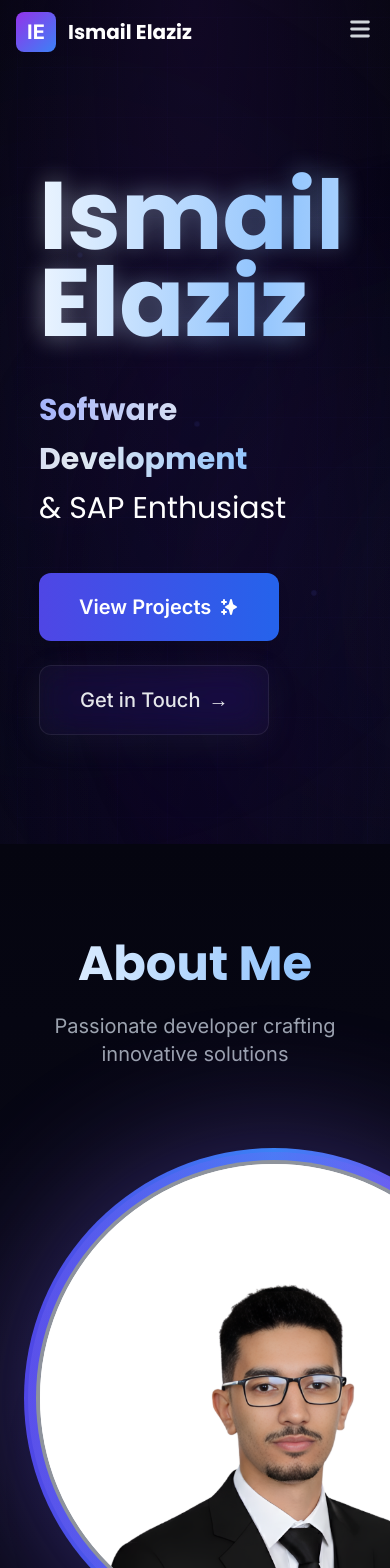
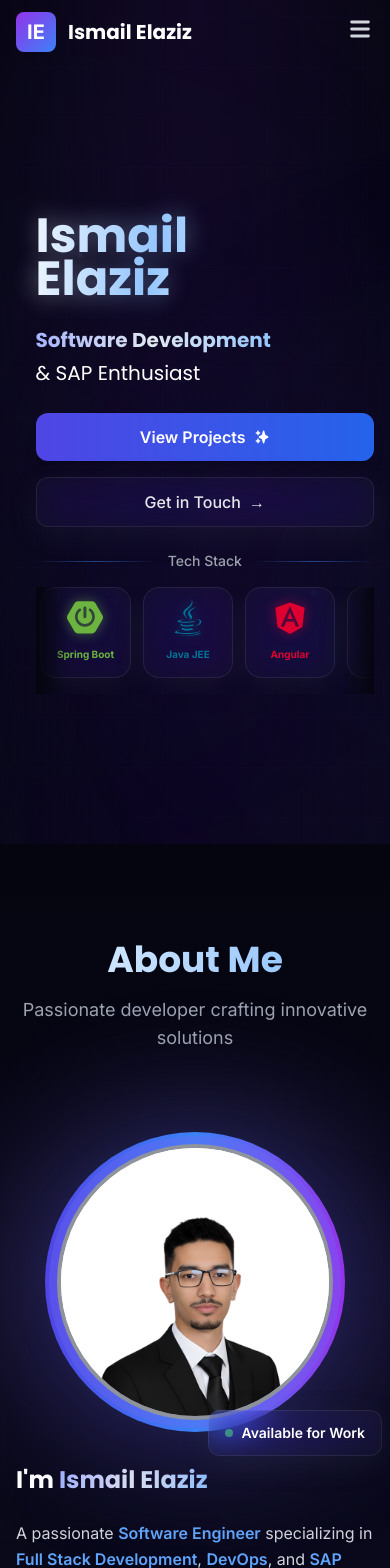
Before and after one commit to ismail-elaziz/myportfolio, a Next.js app: page / in a window 390 px wide. Shown: the top 1568 px of the page. Built offline with nearby package versions, Linux system fonts and the light colour scheme.

Commit message:
Make website fully responsive for mobile devices with creative tech showcase

```diff
--- a/app/globals.css
+++ b/app/globals.css
@@ -18,6 +18,11 @@ body {
 
 html {
   scroll-behavior: smooth;
+  overflow-x: hidden;
+}
+
+body {
+  overflow-x: hidden;
 }
 
 @layer utilities {
@@ -73,3 +78,13 @@ html {
 ::-webkit-scrollbar-thumb:hover {
   background: linear-gradient(180deg, #A855F7, #06B6D4);
 }
+
+/* Hide scrollbar for horizontal scroll elements */
+.scrollbar-hide {
+  -ms-overflow-style: none;
+  scrollbar-width: none;
+}
+
+.scrollbar-hide::-webkit-scrollbar {
+  display: none;
+}
--- a/app/layout.tsx
+++ b/app/layout.tsx
@@ -1,4 +1,4 @@
-import type { Metadata } from "next";
+import type { Metadata, Viewport } from "next";
 import { Inter, Poppins } from "next/font/google";
 import "./globals.css";
 
@@ -12,6 +12,12 @@ const poppins = Poppins({
   weight: ["300", "400", "500", "600", "700"],
   variable: "--font-poppins",
 });
+
+export const viewport: Viewport = {
+  width: "device-width",
+  initialScale: 1,
+  maximumScale: 5,
+};
 
 export const metadata: Metadata = {
   title: "Ismail Elaziz - Software Developer",
--- a/components/About.tsx
+++ b/components/About.tsx
@@ -45,7 +45,7 @@ export default function About() {
         />
       </div>
 
-      <div className="container mx-auto px-6 lg:px-20 relative z-10">
+      <div className="container mx-auto px-4 sm:px-6 lg:px-20 relative z-10">
         {/* Section Header */}
         <motion.div
           initial={{ opacity: 0, y: 30 }}
@@ -54,7 +54,7 @@ export default function About() {
           className="text-center mb-20"
         >
           <motion.h2
-            className="text-5xl md:text-6xl lg:text-7xl font-bold mb-6 bg-gradient-to-r from-white via-blue-300 to-white bg-clip-text text-transparent font-poppins"
+            className="text-4xl sm:text-5xl md:text-6xl lg:text-7xl font-bold mb-4 sm:mb-6 bg-gradient-to-r from-white via-blue-300 to-white bg-clip-text text-transparent font-poppins"
             animate={{
               backgroundPosition: ['0% 50%', '100% 50%', '0% 50%'],
             }}
@@ -73,14 +73,14 @@ export default function About() {
             initial={{ opacity: 0, y: 20 }}
             animate={isInView ? { opacity: 1, y: 0 } : {}}
             transition={{ duration: 0.8, delay: 0 }}
-            className="text-xl text-gray-400 max-w-2xl mx-auto"
+            className="text-lg sm:text-xl text-gray-400 max-w-2xl mx-auto"
           >
             Passionate developer crafting innovative solutions
           </motion.p>
         </motion.div>
 
         {/* Main Content Grid */}
-        <div className="grid lg:grid-cols-2 gap-16 items-center mb-20">
+        <div className="grid grid-cols-1 lg:grid-cols-2 gap-8 sm:gap-12 lg:gap-16 items-center mb-12 sm:mb-16 lg:mb-20">
           {/* Left: Image - CIRCULAR WITH PURPLE NEON GLOW */}
           <motion.div
             initial={{ opacity: 0, x: -50 }}
@@ -106,7 +106,7 @@ export default function About() {
             />
 
             {/* Main circular container */}
-            <div className="relative w-[500px] h-[500px] lg:w-[600px] lg:h-[600px]">
+            <div className="relative w-[300px] h-[300px] sm:w-[400px] sm:h-[400px] md:w-[450px] md:h-[450px] lg:w-[500px] lg:h-[500px] xl:w-[600px] xl:h-[600px]">
               {/* Gradient border matching "gradient-text" colors */}
               <div className="absolute inset-0 rounded-full p-1 bg-gradient-to-r from-indigo-600 via-blue-500 to-purple-600">
                 {/* Inner circle with animated glow background */}
@@ -148,11 +148,11 @@ export default function About() {
               initial={{ opacity: 0, scale: 0 }}
               animate={isInView ? { opacity: 1, scale: 1 } : {}}
               transition={{ duration: 0.6, delay: 0 }}
-              className="absolute -bottom-6 -right-6 glass px-6 py-4 rounded-2xl border border-blue-500/30 shadow-2xl"
+              className="absolute -bottom-6 -right-2 sm:-right-6 glass px-4 sm:px-6 py-3 sm:py-4 rounded-xl sm:rounded-2xl border border-blue-500/30 shadow-2xl"
             >
-              <div className="flex items-center gap-3">
-                <div className="w-3 h-3 rounded-full bg-green-400 animate-pulse" />
-                <span className="text-white font-semibold">Available for Work</span>
+              <div className="flex items-center gap-2 sm:gap-3">
+                <div className="w-2 h-2 sm:w-3 sm:h-3 rounded-full bg-green-400 animate-pulse" />
+                <span className="text-white font-semibold text-sm sm:text-base">Available for Work</span>
               </div>
             </motion.div>
           </motion.div>
@@ -170,7 +170,7 @@ export default function About() {
                 initial={{ opacity: 0, y: 20 }}
                 animate={isInView ? { opacity: 1, y: 0 } : {}}
                 transition={{ duration: 0.6, delay: 0 }}
-                className="text-3xl md:text-4xl font-bold text-white font-poppins"
+                className="text-2xl sm:text-3xl md:text-4xl font-bold text-white font-poppins"
               >
                 I&apos;m{" "}
                 <span className="gradient-text">Ismail Elaziz</span>
@@ -180,7 +180,7 @@ export default function About() {
                 initial={{ opacity: 0, y: 20 }}
                 animate={isInView ? { opacity: 1, y: 0 } : {}}
                 transition={{ duration: 0.6, delay: 0 }}
-                className="space-y-4 text-gray-300 text-lg leading-relaxed"
+                className="space-y-4 text-gray-300 text-base sm:text-lg leading-relaxed"
               >
                 <p>
                   A passionate <span className="text-blue-400 font-semibold">Software Engineer</span> specializing in{" "}
--- a/components/Activities.tsx
+++ b/components/Activities.tsx
@@ -65,7 +65,7 @@ export default function Activities() {
         />
       </div>
 
-      <div className="max-w-7xl mx-auto px-6 relative z-10">
+      <div className="max-w-7xl mx-auto px-4 sm:px-6 relative z-10">
         {/* Section Header */}
         <motion.div
           initial={{ opacity: 0, y: 20 }}
@@ -82,7 +82,7 @@ export default function Activities() {
         </motion.div>
 
         {/* Activities Grid */}
-        <div className="grid grid-cols-1 md:grid-cols-2 lg:grid-cols-3 gap-10 max-w-7xl mx-auto">
+        <div className="grid grid-cols-1 sm:grid-cols-2 lg:grid-cols-3 gap-6 sm:gap-8 lg:gap-10 max-w-7xl mx-auto">
           {activities.map((activity, index) => {
             const activeImageIndex = currentImageIndex[index] || 0;
 
@@ -119,7 +119,7 @@ export default function Activities() {
                 {/* Card */}
                 <div className="relative h-full glass rounded-2xl overflow-hidden border border-slate-700/50 hover:border-blue-500/50 transition-all duration-300">
                   {/* Image Slider */}
-                  <div className="relative h-72 overflow-hidden">
+                  <div className="relative h-48 sm:h-60 lg:h-72 overflow-hidden">
                     <AnimatePresence mode="wait">
                       <motion.div
                         key={`${index}-${activeImageIndex}`}
@@ -172,24 +172,24 @@ export default function Activities() {
                   </div>
 
                 {/* Content */}
-                <div className="p-6 space-y-4">
+                <div className="p-4 sm:p-5 lg:p-6 space-y-3 sm:space-y-4">
                   {/* Organization Badge */}
                   <div
-                    className="inline-flex items-center gap-2 px-4 py-2 rounded-full shadow-lg"
+                    className="inline-flex items-center gap-2 px-3 sm:px-4 py-1.5 sm:py-2 rounded-full shadow-lg"
                     style={{ backgroundColor: activity.brandColor }}
                   >
-                    <span className="text-sm font-bold text-white">
+                    <span className="text-xs sm:text-sm font-bold text-white">
                       {activity.organization}
                     </span>
                   </div>
 
                   {/* Title */}
-                  <h3 className="text-xl font-bold text-white group-hover:text-blue-400 transition-colors">
+                  <h3 className="text-base sm:text-lg lg:text-xl font-bold text-white group-hover:text-blue-400 transition-colors">
                     {activity.title}
                   </h3>
 
                   {/* Description */}
-                  <p className="text-gray-400 text-sm leading-relaxed">
+                  <p className="text-gray-400 text-xs sm:text-sm leading-relaxed">
                     {activity.description}
                   </p>
                 </div>
--- a/components/Certifications.tsx
+++ b/components/Certifications.tsx
@@ -124,7 +124,7 @@ export default function Certifications() {
           </p>
         </motion.div>
 
-        <div className="grid grid-cols-1 md:grid-cols-2 gap-8 max-w-6xl mx-auto">
+        <div className="grid grid-cols-1 sm:grid-cols-2 gap-6 sm:gap-8 max-w-6xl mx-auto">
           {certifications.map((cert, index) => (
             <motion.a
               key={cert.title}
--- a/components/Contact.tsx
+++ b/components/Contact.tsx
@@ -35,7 +35,7 @@ export default function Contact() {
           </p>
         </motion.div>
 
-        <div className="grid grid-cols-1 lg:grid-cols-2 gap-12">
+        <div className="grid grid-cols-1 lg:grid-cols-2 gap-8 sm:gap-10 lg:gap-12">
           {/* Contact Info */}
           <motion.div
             initial={{ opacity: 0, x: -30 }}
@@ -44,39 +44,39 @@ export default function Contact() {
             className="space-y-8"
           >
             <div>
-              <h3 className="text-2xl font-bold mb-6 text-white">
+              <h3 className="text-xl sm:text-2xl font-bold mb-4 sm:mb-6 text-white">
                 Contact Information
               </h3>
               <div className="space-y-4">
-                <div className="flex items-center gap-4">
-                  <div className="w-12 h-12 rounded-full bg-primary/20 flex items-center justify-center">
-                    <HiMail size={24} className="text-primary" />
+                <div className="flex items-center gap-3 sm:gap-4">
+                  <div className="w-10 h-10 sm:w-12 sm:h-12 rounded-full bg-primary/20 flex items-center justify-center">
+                    <HiMail size={20} className="sm:w-6 sm:h-6 text-primary" />
                   </div>
                   <div>
                     <p className="text-gray-400 text-sm">Email</p>
                     <a
                       href="mailto:elaziztech@gmail.com"
-                      className="text-white hover:text-primary transition-colors"
+                      className="text-sm sm:text-base text-white hover:text-primary transition-colors"
                     >
                       elaziztech@gmail.com
                     </a>
                   </div>
                 </div>
 
-                <div className="flex items-center gap-4">
-                  <div className="w-12 h-12 rounded-full bg-primary/20 flex items-center justify-center">
-                    <HiLocationMarker size={24} className="text-primary" />
+                <div className="flex items-center gap-3 sm:gap-4">
+                  <div className="w-10 h-10 sm:w-12 sm:h-12 rounded-full bg-primary/20 flex items-center justify-center">
+                    <HiLocationMarker size={20} className="sm:w-6 sm:h-6 text-primary" />
                   </div>
                   <div>
                     <p className="text-gray-400 text-sm">Location</p>
-                    <p className="text-white">Casablanca, Morocco</p>
+                    <p className="text-sm sm:text-base text-white">Casablanca, Morocco</p>
                   </div>
                 </div>
               </div>
             </div>
 
             <div>
-              <h3 className="text-xl font-bold mb-4 text-white">
+              <h3 className="text-lg sm:text-xl font-bold mb-3 sm:mb-4 text-white">
                 Follow Me
               </h3>
               <div className="flex gap-4">
--- a/components/Footer.tsx
+++ b/components/Footer.tsx
@@ -7,15 +7,15 @@ export default function Footer() {
   const currentYear = new Date().getFullYear();
 
   return (
-    <footer className="py-12 border-t border-white/10">
+    <footer className="py-8 sm:py-10 lg:py-12 border-t border-white/10">
       <div className="max-w-7xl mx-auto px-4 sm:px-6 lg:px-8">
-        <div className="flex flex-col md:flex-row items-center justify-between gap-6">
+        <div className="flex flex-col md:flex-row items-center justify-between gap-4 sm:gap-6">
           {/* Logo/Name */}
           <motion.div
             initial={{ opacity: 0, y: 20 }}
             whileInView={{ opacity: 1, y: 0 }}
             transition={{ duration: 0.5 }}
-            className="text-2xl font-bold gradient-text font-poppins"
+            className="text-xl sm:text-2xl font-bold gradient-text font-poppins"
           >
             Ismail Elaziz
           </motion.div>
@@ -44,7 +44,7 @@ export default function Footer() {
               rel="noopener noreferrer"
               className="text-gray-400 hover:text-white transition-colors"
             >
-              <FaGithub size={24} />
+              <FaGithub size={20} className="sm:w-6 sm:h-6" />
             </motion.a>
             <motion.a
               whileHover={{ scale: 1.2, y: -3 }}
@@ -53,7 +53,7 @@ export default function Footer() {
               rel="noopener noreferrer"
               className="text-gray-400 hover:text-white transition-colors"
             >
-              <FaLinkedin size={24} />
+              <FaLinkedin size={20} className="sm:w-6 sm:h-6" />
             </motion.a>
           </motion.div>
         </div>
--- a/components/Hero.tsx
+++ b/components/Hero.tsx
@@ -165,11 +165,11 @@ export default function Hero() {
         ))}
       </div>
 
-      <div className="w-full relative z-10">
-        <div className="flex flex-col lg:flex-row justify-start items-center gap-12 lg:gap-16" style={{ paddingLeft: 'clamp(1rem, 10vw, 15rem)' }}>
+      <div className="w-full relative z-10 px-4 sm:px-6">
+        <div className="flex flex-col lg:flex-row justify-start items-center gap-8 lg:gap-16" style={{ paddingLeft: 'clamp(1rem, 5vw, 10rem)' }}>
 
           {/* Left side - Text content */}
-          <div className="text-left space-y-10 w-full lg:w-auto lg:max-w-4xl lg:pr-12">
+          <div className="text-left space-y-6 sm:space-y-8 lg:space-y-10 w-full lg:w-auto lg:max-w-4xl lg:pr-12">
             {/* Name with 3D effect and gradient - MUCH BIGGER */}
             <motion.div
               initial={{ opacity: 0, x: -30 }}
@@ -178,7 +178,7 @@ export default function Hero() {
               className="relative"
             >
               <motion.h1
-                className="text-8xl sm:text-9xl md:text-[10rem] lg:text-[12rem] font-bold mb-6 font-poppins leading-[0.9] relative"
+                className="text-5xl sm:text-7xl md:text-8xl lg:text-[10rem] xl:text-[12rem] font-bold mb-4 sm:mb-6 font-poppins leading-[0.9] relative"
                 whileHover={{ scale: 1.02 }}
               >
                 <span className="relative inline-block">
@@ -264,7 +264,7 @@ export default function Hero() {
               animate={{ opacity: 1, x: 0 }}
               transition={{ duration: 0.8, delay: 0 }}
             >
-              <p className="text-3xl md:text-4xl lg:text-5xl text-white mb-6 font-poppins leading-relaxed">
+              <p className="text-xl sm:text-2xl md:text-3xl lg:text-4xl xl:text-5xl text-white mb-4 sm:mb-6 font-poppins leading-relaxed">
                 <span className="gradient-text font-bold">Software Development</span>
                 <br />
                 <span className="text-white">& SAP Enthusiast</span>
@@ -276,13 +276,13 @@ export default function Hero() {
               initial={{ opacity: 0, x: -30 }}
               animate={{ opacity: 1, x: 0 }}
               transition={{ duration: 0.8, delay: 0 }}
-              className="flex flex-wrap gap-6 items-center"
+              className="flex flex-col sm:flex-row flex-wrap gap-4 sm:gap-6 items-stretch sm:items-center"
             >
               <motion.a
                 href="#projects"
                 whileHover={{ scale: 1.03 }}
                 whileTap={{ scale: 0.97 }}
-                className="px-10 py-5 text-xl rounded-xl bg-gradient-to-r from-indigo-600 to-blue-600 font-semibold text-white shadow-lg hover:shadow-xl transition-shadow duration-300 flex items-center gap-2"
+                className="px-6 sm:px-8 lg:px-10 py-3 sm:py-4 lg:py-5 text-base sm:text-lg lg:text-xl rounded-xl bg-gradient-to-r from-indigo-600 to-blue-600 font-semibold text-white shadow-lg hover:shadow-xl transition-shadow duration-300 flex items-center justify-center gap-2"
               >
                 View Projects
                 <HiSparkles />
@@ -292,11 +292,78 @@ export default function Hero() {
                 href="#contact"
                 whileHover={{ scale: 1.03 }}
                 whileTap={{ scale: 0.97 }}
-                className="px-10 py-5 text-xl rounded-xl glass border border-slate-500/40 font-medium text-gray-200 hover:border-indigo-500/50 hover:text-white transition-all duration-300 flex items-center gap-2"
+                className="px-6 sm:px-8 lg:px-10 py-3 sm:py-4 lg:py-5 text-base sm:text-lg lg:text-xl rounded-xl glass border border-slate-500/40 font-medium text-gray-200 hover:border-indigo-500/50 hover:text-white transition-all duration-300 flex items-center justify-center gap-2"
               >
                 Get in Touch
                 <span>→</span>
               </motion.a>
+            </motion.div>
+
+            {/* Mobile-only Tech Stack Showcase - Creative horizontal scroll */}
+            <motion.div
+              initial={{ opacity: 0, y: 20 }}
+              animate={{ opacity: 1, y: 0 }}
+              transition={{ duration: 0.8, delay: 0.3 }}
+              className="xl:hidden w-full mt-8"
+            >
+              <div className="flex items-center gap-3 mb-4">
+                <div className="h-px flex-1 bg-gradient-to-r from-transparent via-blue-500/50 to-transparent" />
+                <span className="text-sm text-gray-400 font-medium">Tech Stack</span>
+                <div className="h-px flex-1 bg-gradient-to-r from-transparent via-blue-500/50 to-transparent" />
+              </div>
+
+              {/* Horizontal scrolling container */}
+              <div className="relative overflow-hidden">
+                {/* Gradient overlays for scroll indication */}
+                <div className="absolute left-0 top-0 bottom-0 w-8 bg-gradient-to-r from-[#050510] to-transparent z-10 pointer-events-none" />
+                <div className="absolute right-0 top-0 bottom-0 w-8 bg-gradient-to-l from-[#050510] to-transparent z-10 pointer-events-none" />
+
+                <div className="flex gap-3 overflow-x-auto pb-4 scrollbar-hide snap-x snap-mandatory px-1">
+                  {techIcons.map((tech, index) => (
+                    <motion.div
+                      key={tech.name}
+                      initial={{ opacity: 0, scale: 0.8 }}
+                      animate={{ opacity: 1, scale: 1 }}
+                      transition={{ duration: 0.5, delay: index * 0.05 }}
+                      whileTap={{ scale: 0.95 }}
+                      className="flex-shrink-0 snap-center"
+                    >
+                      <div className="relative group">
+                        {/* Glow effect */}
+                        <motion.div
+                          className="absolute -inset-1 rounded-2xl blur-lg opacity-0 group-active:opacity-60 transition-opacity"
+                          style={{ background: tech.color }}
+                        />
+
+                        {/* Card */}
+                        <div className="relative glass p-4 rounded-2xl border border-slate-700/50 group-active:border-cyan-500/50 transition-all min-w-[90px] flex flex-col items-center gap-2">
+                          <motion.div
+                            animate={{
+                              y: [0, -5, 0],
+                            }}
+                            transition={{
+                              duration: 2,
+                              repeat: Infinity,
+                              delay: index * 0.1,
+                            }}
+                          >
+                            <tech.Icon
+                              size={36}
+                              style={{
+                                color: tech.color,
+                                filter: `drop-shadow(0 0 6px ${tech.color}80)`,
+                              }}
+                            />
+                          </motion.div>
+                          <span className="text-[10px] font-bold text-center leading-tight" style={{ color: tech.color }}>
+                            {tech.name}
+                          </span>
+                        </div>
+                      </div>
+                    </motion.div>
+                  ))}
+                </div>
+              </div>
             </motion.div>
 
           </div>
@@ -306,7 +373,7 @@ export default function Hero() {
             initial={{ opacity: 0, scale: 0.8, rotateY: -20 }}
             animate={{ opacity: 1, scale: 1, rotateY: 0 }}
             transition={{ duration: 1.2, delay: 0, ease: "easeOut" }}
-            className="relative hidden lg:flex items-center justify-center w-[700px] h-[700px] flex-shrink-0 lg:ml-auto"
+            className="relative hidden xl:flex items-center justify-center w-[500px] h-[500px] xl:w-[600px] xl:h-[600px] 2xl:w-[700px] 2xl:h-[700px] flex-shrink-0 lg:ml-auto"
             style={{ perspective: "2000px" }}
           >
             {/* Animated connecting paths between icons */}
--- a/components/Skills.tsx
+++ b/components/Skills.tsx
@@ -60,7 +60,7 @@ export default function Skills() {
           </p>
         </motion.div>
 
-        <div className="grid grid-cols-2 sm:grid-cols-3 md:grid-cols-4 lg:grid-cols-6 gap-6 md:gap-8">
+        <div className="grid grid-cols-2 sm:grid-cols-3 md:grid-cols-4 lg:grid-cols-5 xl:grid-cols-6 gap-4 sm:gap-6 md:gap-8">
           {skills.map((skill, index) => (
             <motion.div
               key={skill.name}
@@ -82,7 +82,7 @@ export default function Skills() {
               <div className="absolute -inset-1 bg-gradient-to-r from-purple-600 to-cyan-500 rounded-xl blur opacity-0 group-hover:opacity-40 transition duration-300"></div>
 
               {/* Card */}
-              <div className="relative glass p-6 rounded-xl flex flex-col items-center justify-center space-y-3 border border-purple-500/20 group-hover:border-cyan-500/50 transition-all duration-300 shadow-lg">
+              <div className="relative glass p-4 sm:p-5 lg:p-6 rounded-xl flex flex-col items-center justify-center space-y-2 sm:space-y-3 border border-purple-500/20 group-hover:border-cyan-500/50 transition-all duration-300 shadow-lg">
                 <motion.div
                   animate={{
                     y: [0, -10, 0],
@@ -95,14 +95,15 @@ export default function Skills() {
                   }}
                 >
                   <skill.icon
-                    size={52}
+                    size={40}
+                    className="sm:w-12 sm:h-12 lg:w-[52px] lg:h-[52px]"
                     style={{
                       color: skill.color,
                       filter: 'drop-shadow(0 0 8px currentColor)',
                     }}
                   />
                 </motion.div>
-                <span className="text-sm font-bold bg-gradient-to-r from-purple-400 to-cyan-400 bg-clip-text text-transparent">
+                <span className="text-xs sm:text-sm font-bold bg-gradient-to-r from-purple-400 to-cyan-400 bg-clip-text text-transparent text-center">
                   {skill.name}
                 </span>
 
```
Also changed, not shown: components/Experience.tsx (+16 -16 lines), components/Projects.tsx (+9 -9 lines).
